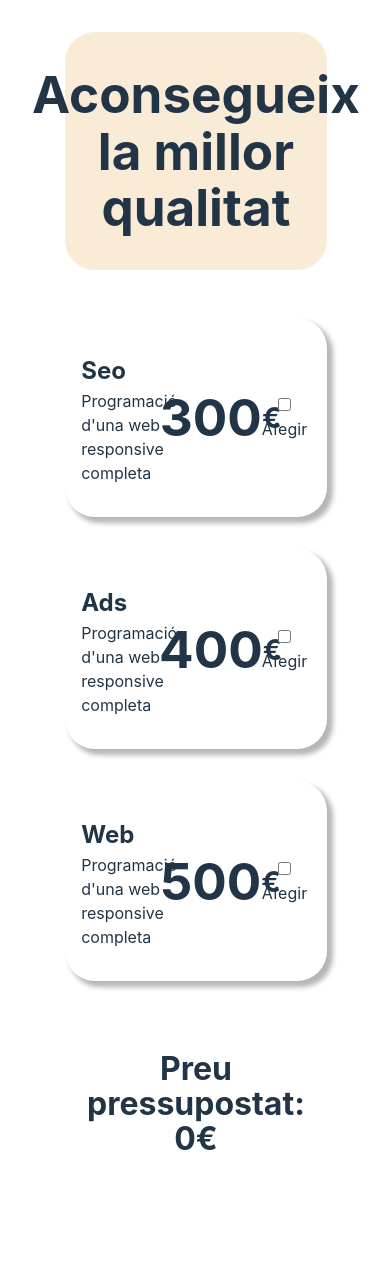
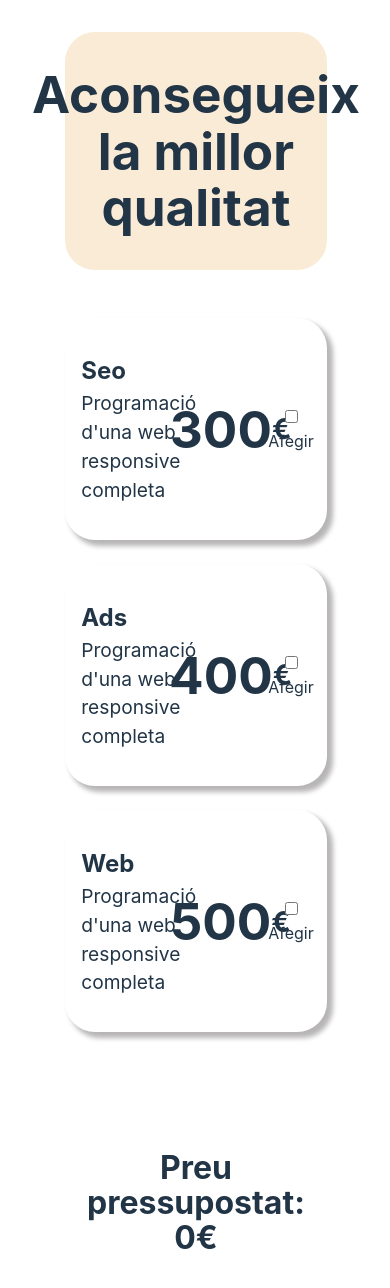
Before and after one commit to Vicdrilo/S6.Pressupostos, a React (Vite) app: page / in a window 390 px wide. Shown: the top 1288 px of the page. Before the commit the page ends 1210 px from the top, so only its background shows below. Built offline with nearby package versions, Linux system fonts and the light colour scheme.

Commit message:
Ejercicio 3 acabado con el context component funcionando correctamente

```diff
--- a/src/App.jsx
+++ b/src/App.jsx
@@ -3,40 +3,17 @@ import { Header } from "./components/Header";
 import { Summary } from "./components/Summary";
 import { CheckB } from "./components/CheckB";
 import { DataProvider } from "./context/DataProvider";
-//import { useDataContext } from "../context/DataProvider";
 
 function App() {
-  //const [total, setTotal] = useState(0);
-
-  /*
-  const changeTotalPrice = (checked, price) => {
-    if (checked) {
-      setTotal(total + price);
-    } else {
-      setTotal(total - price);
-    }
-  };
-
-  const checkBox = options.map((option, index) => {
-    return (
-      <CheckBox
-        key={index}
-        title={option.title}
-        description={option.description}
-        price={option.price}
-        changeTotalPrice={changeTotalPrice}
-      />
-    );
-  });
-*/
-
   return (
     <DataProvider>
       <Header>Aconsegueix la millor qualitat</Header>
-      <div className="app-checkbox-container">
+      <div className="app-container">
         <CheckB />
       </div>
-      <Summary />
+      <div className="app-container">
+        <Summary />
+      </div>
     </DataProvider>
   );
 }
--- a/src/assets/App.css
+++ b/src/assets/App.css
@@ -19,78 +19,20 @@
   background-color: antiquewhite;
 }
 
-.app-checkbox-container {
+.app-container {
   display: flex;
   flex-direction: column;
   justify-content: space-between;
   align-items: center;
   width: 100%;
   margin: 3rem 0;
-  gap: 2rem;
-}
-.cb-container {
-  box-shadow: 5px 5px 5px 1px rgb(183, 181, 181);
-  border-radius: 30px;
-  padding: 1rem;
-}
-
-.cb-container-border {
-  border-bottom: 1.5px solid rgba(0, 112, 0, 0.591);
-  border-right: 1.5px solid rgba(0, 112, 0, 0.591);
-  box-shadow: 5px 5px 5px 1px rgb(0, 112, 0, 0.591);
-  background-color: rgba(0, 112, 0, 0.041);
-  transition: background-color 0.3s ease, border-bottom 0.3s ease,
-    border-right 0.3s ease, box-shadow 0.3s ease;
-}
-.cb-container-main {
-  display: flex;
-  flex-direction: row;
-  justify-content: space-evenly;
-}
-.cb-description-container {
-  display: flex;
-  flex-direction: column;
-  align-items: start;
-  width: 60%;
-}
-.cb-price-container,
-.cb-checkbox-container {
-  display: flex;
-  flex-direction: row;
-  justify-content: center;
-  align-items: center;
-  width: 30%;
-}
-
-.cb-description-container > h2 {
-  margin-bottom: 0%;
-}
-.cb-description-container > p {
-  margin-top: 0%;
-  text-align: left;
-}
-
-.cb-price-container {
-  margin-right: 3px;
-}
-.cb-price-container > strong {
-  font-size: 1.8rem;
-}
-
-.cb-container-web-options {
-  display: flex;
-  flex-direction: column;
-  align-items: end;
-}
-
-.cb-container-web-options-none {
-  display: none;
+  gap: 1.5rem;
 }
 
 .sum-container {
   display: flex;
-  flex-direction: column;
-  align-items: end;
+  justify-content: end;
+  width: 50%;
 }
 
 .sum-h1-preu-total {
@@ -98,21 +40,18 @@
 }
 
 @media only screen and (max-width: 600px) {
-  .cb-container,
   .sum-container {
     width: 100%;
   }
 }
 
 @media only screen and (max-width: 800px) {
-  .cb-container,
   .sum-container {
     width: 80%;
   }
 }
 
 @media only screen and (max-width: 1000px) {
-  .cb-container,
   .sum-container {
     width: 70%;
   }
--- a/src/assets/ButtonNum.css
+++ b/src/assets/ButtonNum.css
@@ -8,7 +8,9 @@
 .bn-input-text-num {
   width: 3rem;
   text-align: center;
+  font-size: 1.2rem;
   border-radius: 10px;
+  cursor: not-allowed;
 }
 
 .bn-less,
@@ -16,7 +18,9 @@
   padding: 0;
 }
 .bn-less:hover,
-.bn-plus:hover {
+.bn-plus:hover,
+.bn-less:not(:hover),
+.bn-plus:not(:hover) {
   border: none;
 }
 
--- /dev/null
+++ b/src/assets/CheckB.css
@@ -0,0 +1,78 @@
+.cb-container {
+  box-shadow: 5px 5px 5px 1px rgb(183, 181, 181);
+  border-radius: 30px;
+  padding: 1rem;
+  width: 50%;
+}
+
+.cb-container-border {
+  border-bottom: 1.5px solid rgba(0, 112, 0, 0.591);
+  border-right: 1.5px solid rgba(0, 112, 0, 0.591);
+  box-shadow: 5px 5px 5px 1px rgb(0, 112, 0, 0.591);
+  background-color: rgba(0, 112, 0, 0.041);
+  transition: background-color 0.3s ease, border-bottom 0.3s ease,
+    border-right 0.3s ease, box-shadow 0.3s ease;
+}
+.cb-container-main {
+  display: flex;
+  flex-direction: row;
+  justify-content: space-evenly;
+}
+.cb-description-container {
+  display: flex;
+  flex-direction: column;
+  align-items: start;
+  width: 60%;
+}
+.cb-price-container,
+.cb-checkbox-container {
+  display: flex;
+  flex-direction: row;
+  justify-content: center;
+  align-items: center;
+  width: 30%;
+}
+
+.cb-description-container > h2 {
+  margin-bottom: 0%;
+}
+.cb-description-container > p {
+  margin-top: 0%;
+  text-align: left;
+  font-size: 1.2rem;
+}
+
+.cb-price-container {
+  margin-right: 3px;
+}
+.cb-price-container > strong {
+  font-size: 1.8rem;
+}
+
+.cb-container-web-options {
+  display: flex;
+  flex-direction: column;
+  align-items: end;
+}
+
+.cb-container-web-options-none {
+  display: none;
+}
+
+@media only screen and (max-width: 600px) {
+  .cb-container {
+    width: 100%;
+  }
+}
+
+@media only screen and (max-width: 800px) {
+  .cb-container {
+    width: 80%;
+  }
+}
+
+@media only screen and (max-width: 1000px) {
+  .cb-container {
+    width: 70%;
+  }
+}
--- a/src/assets/index.css
+++ b/src/assets/index.css
@@ -27,7 +27,7 @@ body {
   display: flex;
   place-items: start;
   min-width: 320px;
-  height: 90vh;
+  height: 100vh;
 }
 
 h1 {
--- a/src/components/CheckB.jsx
+++ b/src/components/CheckB.jsx
@@ -1,4 +1,4 @@
-import { useState } from "react";
+import "../assets/CheckB.css";
 import { useDataContext } from "../context/DataProvider";
 import { WebOptions } from "./WebOptions";
 
```
